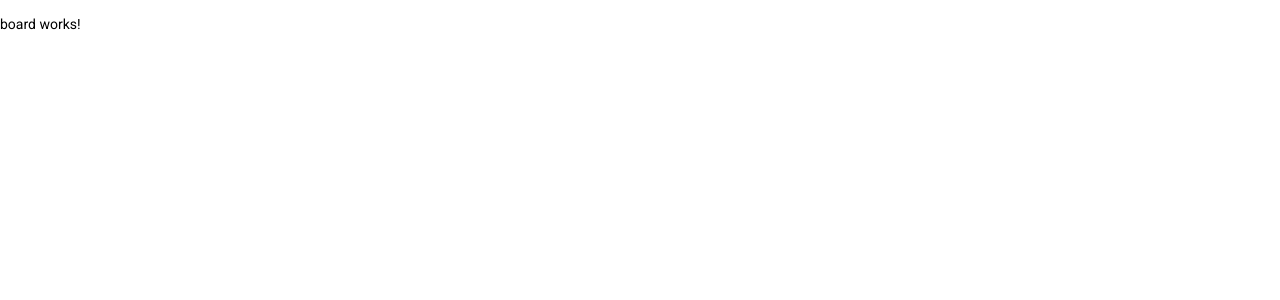
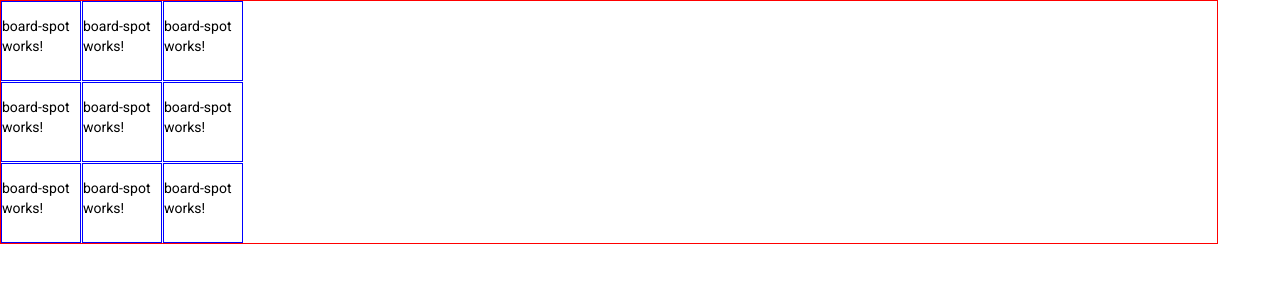
Before and after one commit to zerotwooneone/TrustBuster, an Angular app in the folder App/source/trustbuster/: page /board in a window 1280 px wide. Shown: the top 300 px of the page. Built offline with nearby package versions, Linux system fonts and the light colour scheme.

Commit message:
add board spot

```diff
--- a/App/source/trustbuster/src/app/app.module.ts
+++ b/App/source/trustbuster/src/app/app.module.ts
@@ -7,11 +7,13 @@ import { ServiceWorkerModule } from '@angular/service-worker';
 import { environment } from '../environments/environment';
 import { BrowserAnimationsModule } from '@angular/platform-browser/animations';
 import { BoardComponent } from './board/board.component';
+import { BoardSpotComponent } from './board-spot/board-spot.component';
 
 @NgModule({
   declarations: [
     AppComponent,
-    BoardComponent
+    BoardComponent,
+    BoardSpotComponent
   ],
   imports: [
     BrowserModule,
--- /dev/null
+++ b/App/source/trustbuster/src/app/board-spot/board-spot.component.html
@@ -0,0 +1 @@
+<p>board-spot works!</p>
--- /dev/null
+++ b/App/source/trustbuster/src/app/board-spot/board-spot.component.scss
@@ -0,0 +1,4 @@
+:host {
+  display: block;
+  border: solid blue 1px;
+}
--- /dev/null
+++ b/App/source/trustbuster/src/app/board-spot/board-spot.component.ts
@@ -0,0 +1,15 @@
+import { Component, OnInit } from '@angular/core';
+
+@Component({
+  selector: 'tb-board-spot',
+  templateUrl: './board-spot.component.html',
+  styleUrls: ['./board-spot.component.scss']
+})
+export class BoardSpotComponent implements OnInit {
+
+  constructor() { }
+
+  ngOnInit(): void {
+  }
+
+}
--- a/App/source/trustbuster/src/app/board/board.component.html
+++ b/App/source/trustbuster/src/app/board/board.component.html
@@ -1 +1 @@
-<p>board works!</p>
+<tb-board-spot *ngFor="let spot of spots; let i = index;"></tb-board-spot>
--- a/App/source/trustbuster/src/app/board/board.component.scss
+++ b/App/source/trustbuster/src/app/board/board.component.scss
@@ -1,3 +1,11 @@
 :host {
-  display: block;
+  max-width: 95%;
+  max-height: 95%;
+  border: solid red 1px;
+  display: grid;
+  --grid-column-width: 80px;
+  --grid-row-height: 80px;
+  grid-template-columns: repeat(0, var(--grid-column-width, 0));
+  grid-template-rows: repeat(0, var(--grid-row-height, 0));
+  gap: 1px;
 }
--- a/App/source/trustbuster/src/app/board/board.component.ts
+++ b/App/source/trustbuster/src/app/board/board.component.ts
@@ -1,4 +1,4 @@
-import { Component, OnInit } from '@angular/core';
+import { Component, HostBinding, OnInit } from '@angular/core';
 
 @Component({
   selector: 'tb-board',
@@ -7,9 +7,24 @@ import { Component, OnInit } from '@angular/core';
 })
 export class BoardComponent implements OnInit {
 
-  constructor() { }
+  @HostBinding('style.grid-template-rows') rows: string = '';
+  @HostBinding('style.grid-template-columns') columns: string = '';
+  @HostBinding('style.--grid-column-width') columnWidth: string = '';
+
+  public spots: any[] = [];
+
+  constructor() {
+
+  }
 
   ngOnInit(): void {
+    const columnCount = 3;
+    this.columns = `repeat(${columnCount}, var(--grid-column-width, 0))`;
+
+    const rowCount = columnCount;
+    this.rows = `repeat(${rowCount}, var(--grid-row-height, 0))`;
+
+    this.spots = Array.from(Array(rowCount * columnCount).keys());
   }
 
 }
```
Also changed, not shown: 2 other files (tests, documents, lock files or other folders).
